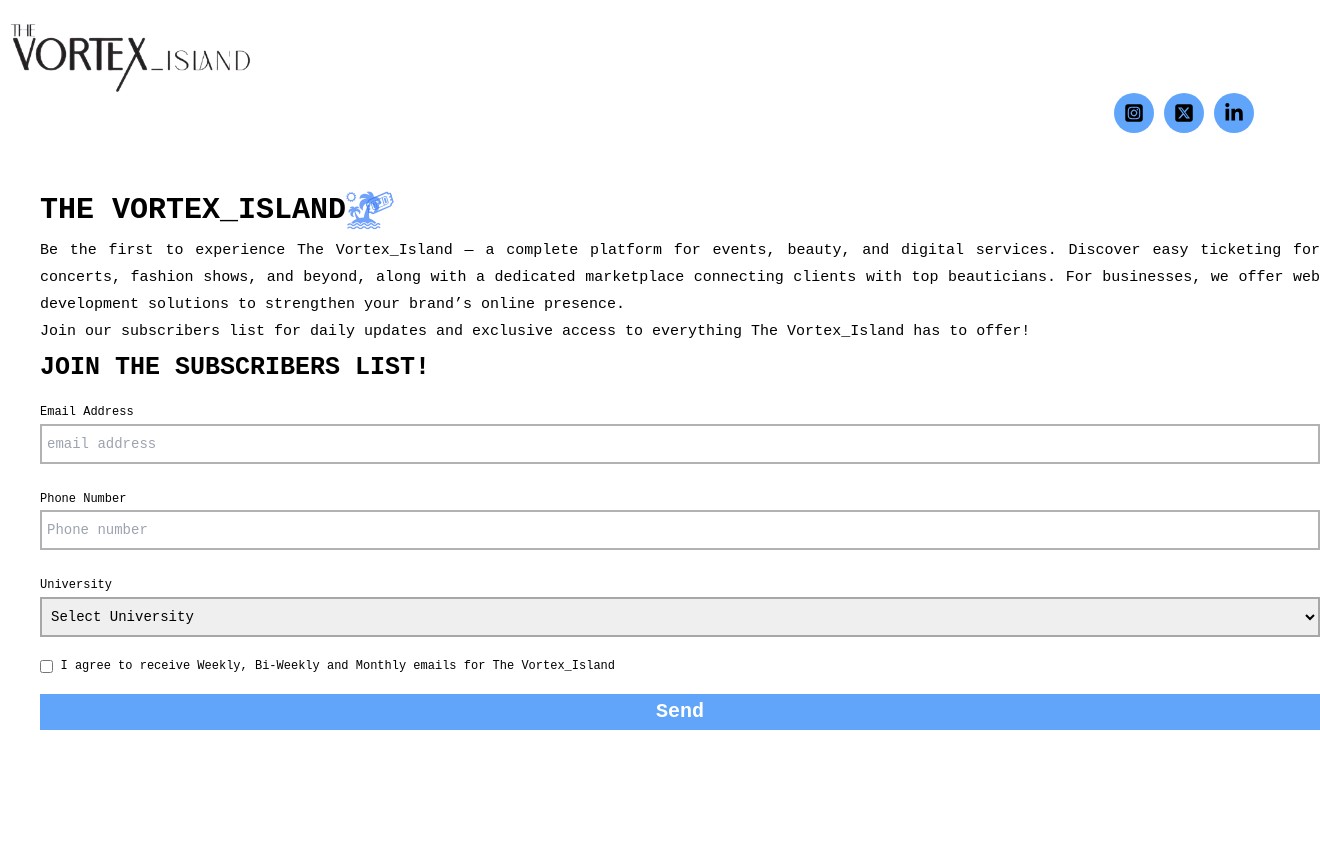
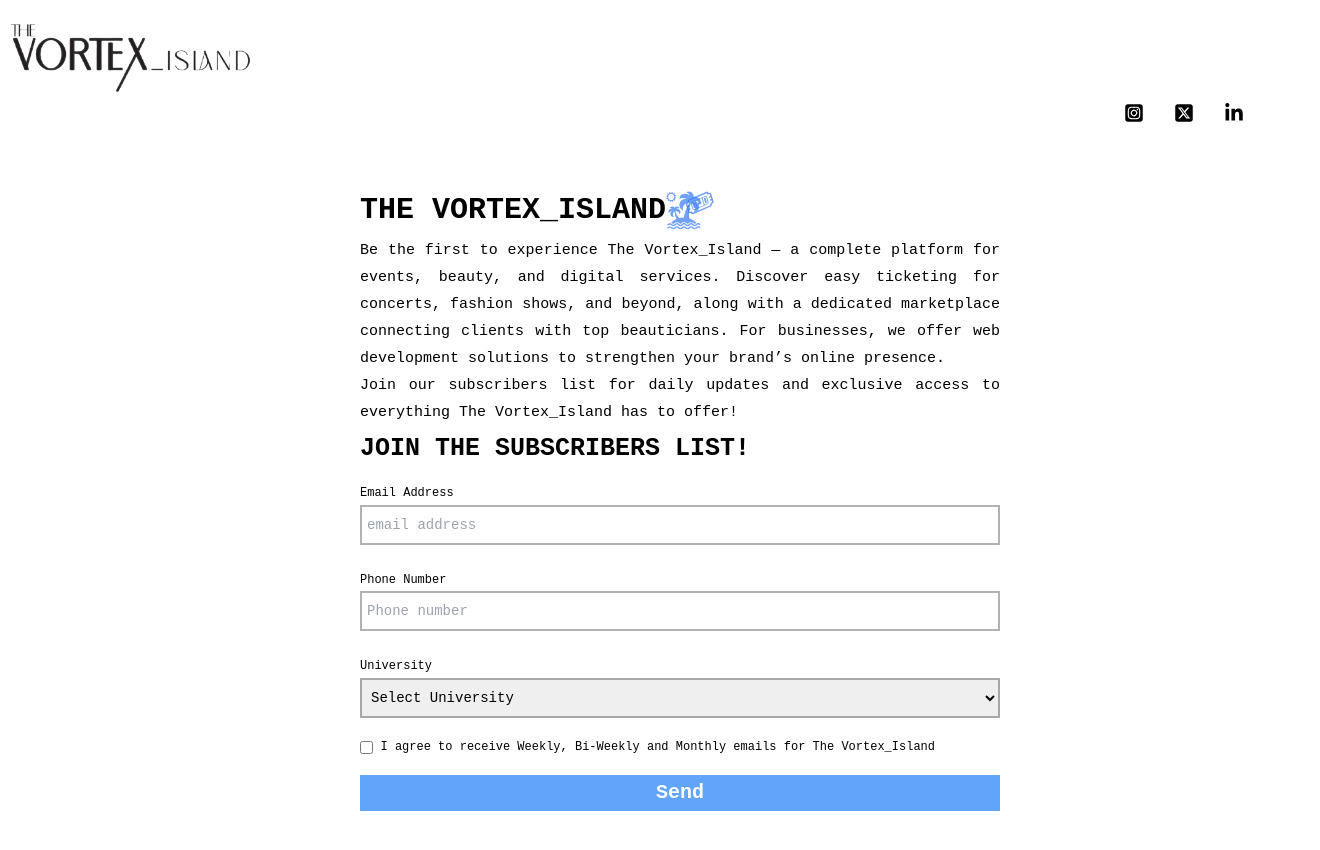
Before and after one commit to Beenflexxin01/Countdown, a React (Vite) app: page /home in a window 1280 px wide. Shown: the top 850 px of the page, 1320 px wide, since content can reach past the window. Before the commit the page ends 800 px from the top, so only its background shows below. Built offline with nearby package versions, Linux system fonts and the light colour scheme.

Commit message:
Initial commit

```diff
--- a/src/LandingPage.jsx
+++ b/src/LandingPage.jsx
@@ -9,12 +9,12 @@
 
 const LandingPage = () => {
   const inputStyling =
-    'px-2 border-2 text-1.4rem h-5vh  border-black border-opacity-30  placeholder-grey';
+    'px-2 border-2 text-1.4rem h-5vh  border-black border-opacity-30  placeholder-grey max-laptop:w-100';
 
   const labelStyling = 'font-normal text-1.2rem';
 
   const iconStyling =
-    'bg-blue-400 py-4 px-4 rounded-lg hover:bg-blue-900 transition-all ease-linear hover:text-white max-lg:';
+    ' py-4 px-4 rounded-sm transition-all ease-linear max-lg:';
 
   const [formData, setFormData] = useState({
     email: '',
@@ -93,7 +93,7 @@
             </li>
           </ul>
         </div>
-        <div className="m-auto grid grid-2-cols py-20 max-laptop:overflow-hidden max-tablet:grid-cols-1 max-mobileL:py-4">
+        <div className="grid-2-cols m-auto grid w-50vw py-20 max-laptop:m-0 max-laptop:w-100 max-laptop:overflow-hidden max-tablet:grid-cols-1 max-mobileL:py-4">
           <div className="mx-[4rem] text-justify max-laptop:mx-[1rem] max-mobileL:text-start">
             <h2 className="flex text-3rem font-semibold uppercase">
               The Vortex_Island{' '}
@@ -173,7 +173,7 @@
                 </defs>
               </svg>
             </h2>
-            <p className="w-50v text-1.5rem max-laptop:text-1.2rem max-tablet:grid-cols-1">
+            <p className="w-50vw text-1.5rem max-laptop:m-0 max-laptop:w-95 max-laptop:text-1.2rem max-tablet:grid-cols-1">
               Be the first to experience The Vortex_Island — a complete platform
               for events, beauty, and digital services. Discover easy ticketing
               for concerts, fashion shows, and beyond, along with a dedicated
@@ -181,18 +181,18 @@
               businesses, we offer web development solutions to strengthen your
               brand’s online presence.
             </p>
-            <p className="w-100vw w-50v text-1.5rem max-laptop:text-1.2rem max-tablet:grid-cols-1">
+            <p className="w-50vw text-1.5rem max-laptop:m-0 max-laptop:w-95 max-laptop:text-1.2rem max-tablet:grid-cols-1">
               Join our subscribers list for daily updates and exclusive access
               to everything The Vortex_Island has to offer!
             </p>
           </div>
 
-          <div className="mx-[4rem] max-laptop:mx-[1rem]">
+          <div className="mx-[4rem] w-50vw max-laptop:mx-[1rem] max-laptop:w-95">
             <h2 className="text-2.5rem font-semibold uppercase">
               Join The Subscribers List!
             </h2>
             <form onSubmit={handleSubmit}>
-              <ul className=" max-tablet:grid-cols-1">
+              <ul className="max-tablet:grid-cols-1">
                 <li className="flex flex-col py-5">
                   <label htmlFor="email" className={labelStyling}>
                     Email Address
--- a/tailwind.config.js
+++ b/tailwind.config.js
@@ -51,6 +51,8 @@
     width: {
       '100vw': '100vw',
       100: '100%',
+      80: '80%',
+      95: '95%',
       50: '50%',
       '30vw': '30vw',
       '20vw': '20vw',
```
